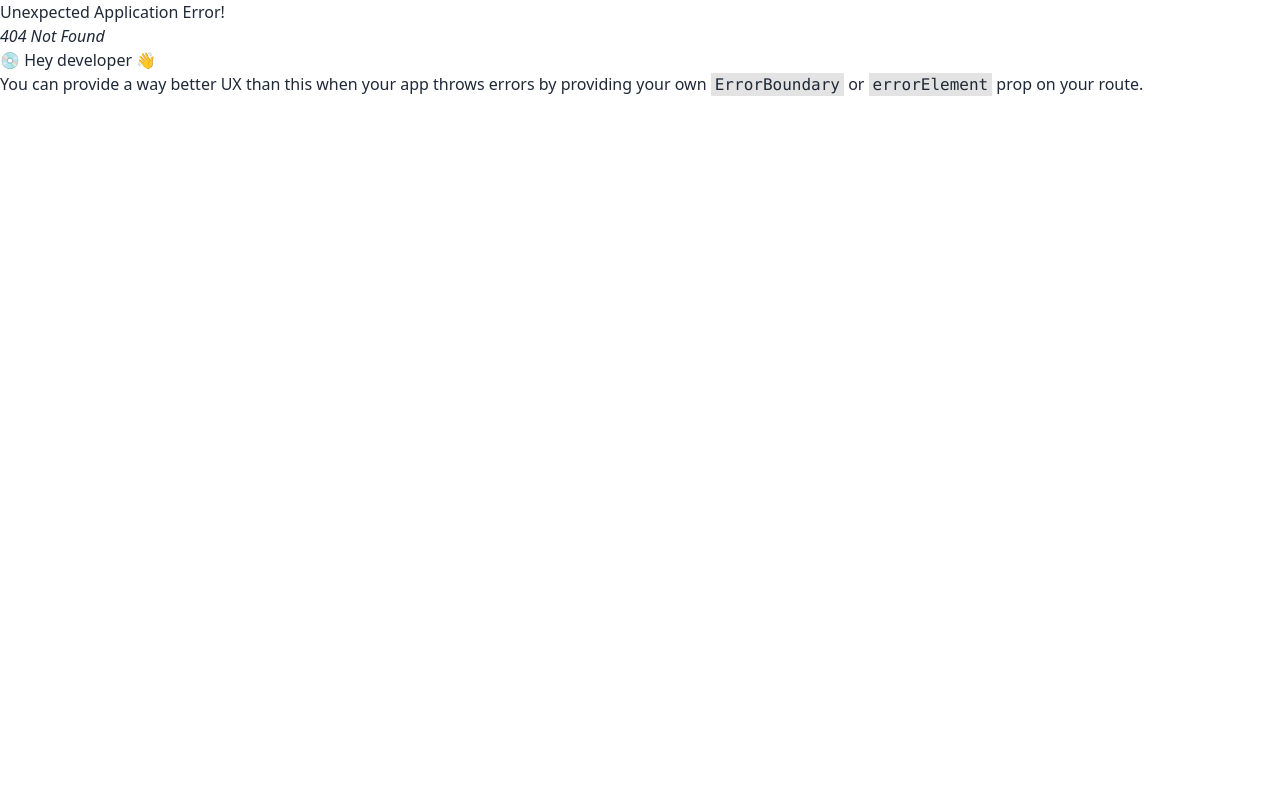
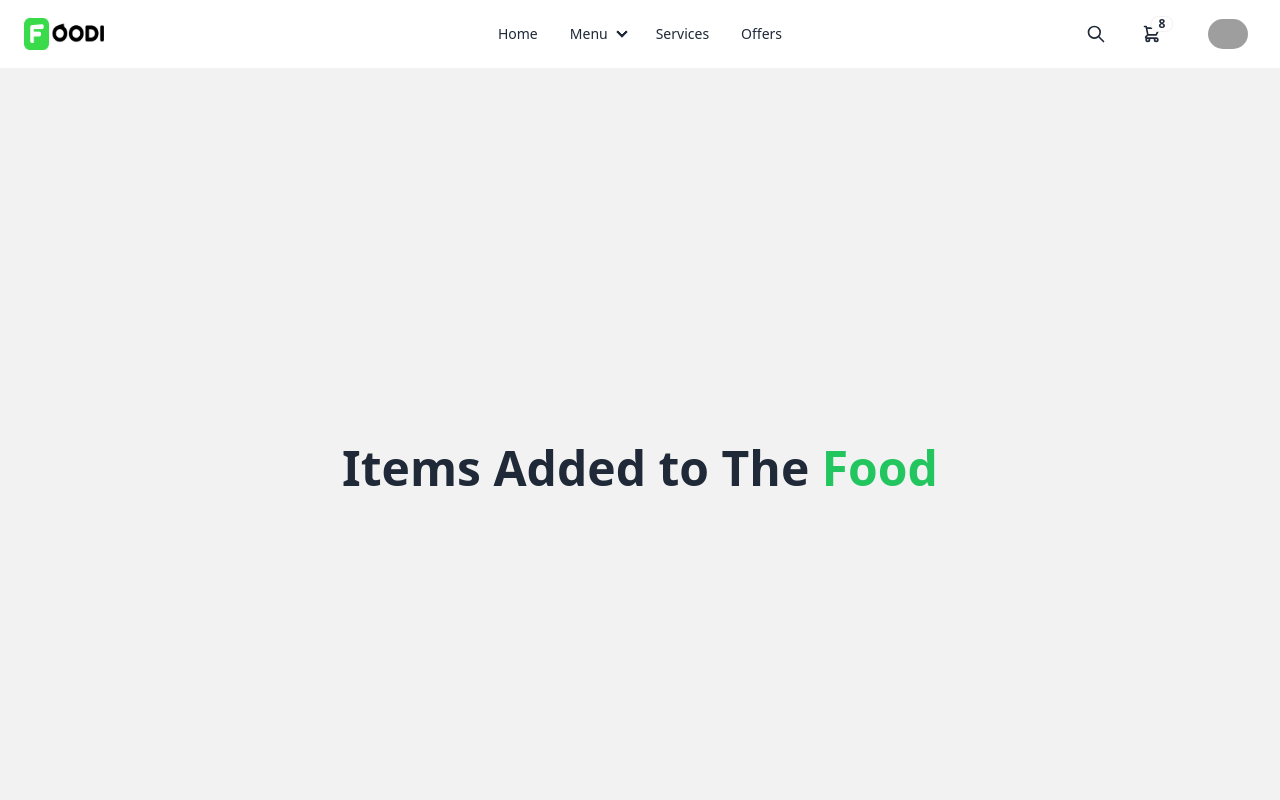
Before and after one commit to sohanwebdevctg/complete-mern-project-foodi-client-, a React (Vite) app: page /carts in a window 1280 px wide. Before the commit this address had no page. Shown: the top 800 px of the page. Built offline with nearby package versions, Linux system fonts and the light colour scheme; sample sign-in values are in the browser's storage; grey boxes are pictures that could not be loaded.

Commit message:
adding the carts components

```diff
--- /dev/null
+++ b/src/Page/Dashboard/Carts.jsx
@@ -0,0 +1,16 @@
+
+
+const Carts = () => {
+  return (
+<div className="hero bg-base-200 min-h-screen">
+  <div className="hero-content text-center">
+    <div className="w-full">
+      <h1 className="text-5xl font-bold">Items Added to The <span className="text-green-500">Food</span></h1>
+    </div>
+    {/*  */}
+  </div>
+</div>
+  );
+};
+
+export default Carts;
--- a/src/Routes/Routes.jsx
+++ b/src/Routes/Routes.jsx
@@ -5,6 +5,7 @@ import Menu from "../Page/Menu/Menu";
 import Signup from "../Components/Signup";
 import Profile from "../Page/Dashboard/Profile";
 import PrivateRoute from "../PrivateRoute/PrivateRoute";
+import Carts from "../Page/Dashboard/Carts";
 
 
 
@@ -25,6 +26,10 @@ export const router = createBrowserRouter([
         path : '/profile',
         element : <PrivateRoute><Profile></Profile></PrivateRoute>
       },
+      {
+        path : '/carts',
+        element : <PrivateRoute><Carts></Carts></PrivateRoute>
+      },
     ]
   },
   {
```
